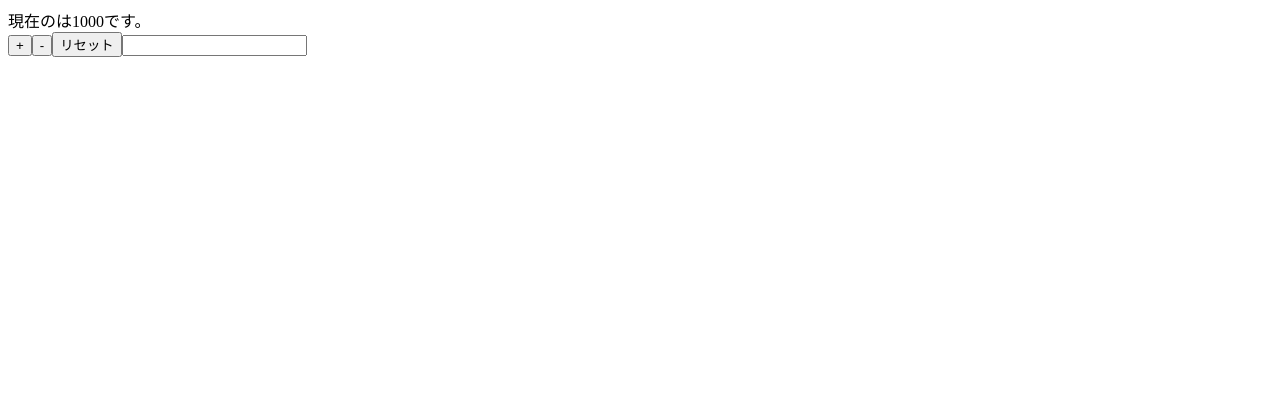
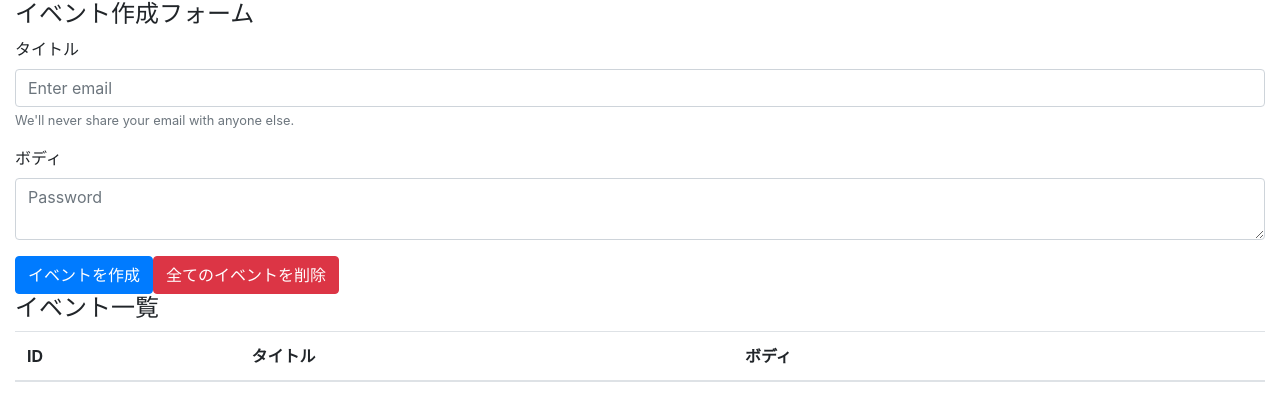
Before and after one commit to gonta1026/react_hooks_redux, a React (Create React App) app: page / in a window 1280 px wide. Shown: the top 420 px of the page. Built offline with nearby package versions, Linux system fonts and the light colour scheme.

Commit message:
add: デザイン

```diff
--- a/package.json
+++ b/package.json
@@ -3,6 +3,7 @@
   "version": "0.1.0",
   "private": true,
   "dependencies": {
+    "bootstrap": "4.3.1",
     "react": "^17.0.1",
     "react-dom": "^17.0.1",
     "react-scripts": "3.0.1"
--- a/src/App.js
+++ /dev/null
@@ -1,35 +0,0 @@
-import React, {useEffect, useState} from 'react';
-
-const App = (props) => {
-  const [state, SetState] = useState(props);
-  console.log(state)
-  const { name, price } = state
-
-  useEffect(() => {
-    console.log("Didmount!!")
-  }, [])
-
-  const periot = () => {
-    console.log("periot")
-    return "。"
-  }
-  return (
-    <>
-      <div>
-        現在の{name}は{price}です{periot()}
-      </div>
-      <button onClick={() => SetState({...state, price: price + 1})}> +</button>
-      <button onClick={() => SetState({...state, price: price - 1})}> -</button>
-      <button onClick={() => SetState(props)}>リセット</button>
-      <input type="text" value={name} onChange={(e) => SetState({...state, name: e.target.value})}/>
-    </>
-
-  );
-}
-
-App.defaultProps = {
-  name: "",
-  price: 1000
-}
-
-export default App;
--- /dev/null
+++ b/src/components/App.js
@@ -0,0 +1,49 @@
+import React, {useEffect, useState} from 'react';
+import 'bootstrap/dist/css/bootstrap.min.css';
+
+const App = (props) => {
+
+  return (
+    <div className="container-fluid">
+      <h4>イベント作成フォーム</h4>
+      <form>
+        <div className="form-group">
+          <label htmlFor="exampleInputEmail1">タイトル</label>
+          <input type="email" className="form-control" id="exampleInputEmail1" aria-describedby="emailHelp" placeholder="Enter email" />
+          <small id="emailHelp" className="form-text text-muted">We'll never share your email with anyone else.</small>
+        </div>
+
+        <div className="form-group">
+          <label htmlFor="exampleInputPassword1">ボディ</label>
+          <textarea className="form-control" id="exampleInputPassword1" placeholder="Password" />
+        </div>
+        <button type="submit" className="btn btn-primary">イベントを作成</button>
+        <button type="submit" className="btn btn-danger">全てのイベントを削除</button>
+      </form>
+
+      <h4 className="">イベント一覧</h4>
+
+      <table className="table table-hover">
+        <thead>
+          <tr>
+            <th>ID</th>
+            <th>タイトル</th>
+            <th>ボディ</th>
+            <th></th>
+          </tr>
+        </thead>
+        <tbody>
+          <tr>
+            <td></td>
+            <td></td>
+            <td></td>
+            <td></td>
+          </tr>
+        </tbody>
+      </table>
+    </div>
+
+  );
+}
+
+export default App;
--- a/src/index.js
+++ b/src/index.js
@@ -1,6 +1,6 @@
 import React from 'react';
 import ReactDOM from 'react-dom';
-import App from './App';
+import App from './components/App';
 
 ReactDOM.render(<App />, document.getElementById('root'));
 
```
Also changed, not shown: 1 other file (tests, documents, lock files or other folders).
